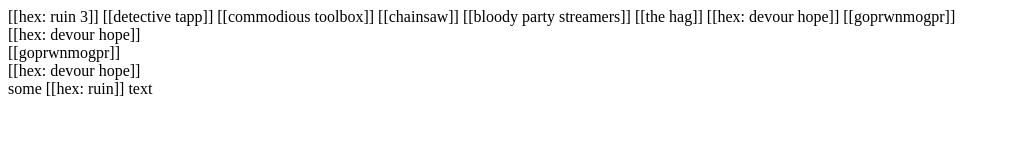
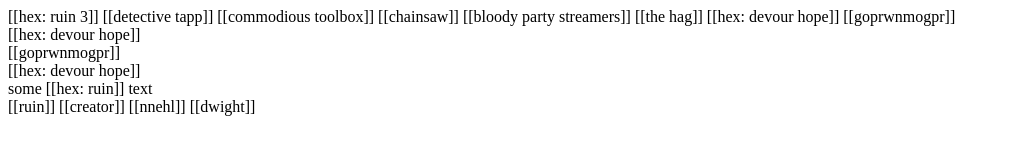
Before and after one commit to miasmos/hex-tooltip-extension, a website built with webpack: page index.html in a window 1280 px wide. Shown: the whole page, without its empty margins (0-1010 px from the left). Built offline with nearby package versions, Linux system fonts and the light colour scheme.

Commit message:
Bump hex-tooltip version, remove unused media

```diff
--- a/index.html
+++ b/index.html
@@ -16,4 +16,5 @@
 </div>
 <div>some [[hex: ruin]] text</div>
 
+[[ruin]] [[creator]] [[nnehl]] [[dwight]]
 <script></script>
--- a/package.json
+++ b/package.json
@@ -1,7 +1,7 @@
 {
     "name": "hex-tooltip-extension",
     "fullName": "Hex: Tooltip - Tooltips for Dead By Daylight",
-    "version": "1.0.6",
+    "version": "1.0.7",
     "description": "Tooltips for Dead by Daylight anywhere on the web.",
     "scripts": {
         "start": "yarn manifest && webpack --mode=production",
@@ -23,7 +23,7 @@
     },
     "homepage": "https://github.com/stephenpoole/hex-tooltip-extension#readme",
     "dependencies": {
-        "@stephenpoole/hex-tooltip": "^1.0.23"
+        "@stephenpoole/hex-tooltip": "^1.0.24"
     },
     "devDependencies": {
         "@babel/core": "^7.14.6",
--- a/src/content.ts
+++ b/src/content.ts
@@ -1,4 +1,6 @@
 import HexTooltip from "@stephenpoole/hex-tooltip";
+
+console.log(HexTooltip);
 
 const test = (element: Element, hasDomNode: boolean, hasText: boolean) => {
     const className = element.getAttribute("class");
```
Also changed, not shown: promo-440x280.jpg (deleted), screenshot-1280x800.jpg (deleted), 2 other files.
